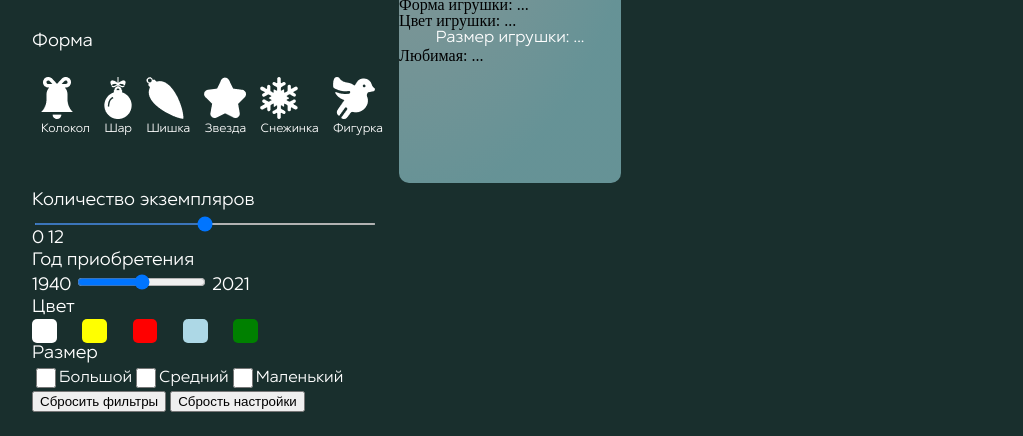
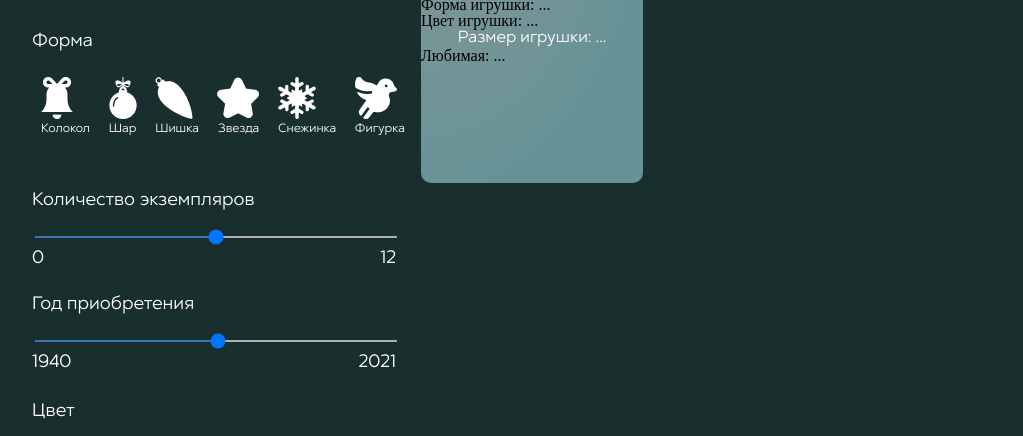
Before and after one commit to maxdanko2000/rsschool-private2021Q3, a website built with webpack: page christmas-task/html/toys.html in a window 1280 px wide. Shown: the part 287-723 px from the top of the page, without its empty margins (68-1091 px from the left). Built offline with nearby package versions, Linux system fonts and the light colour scheme; a web font is replaced by a local one.

Commit message:
feat: add styles to toys page

```diff
--- a/christmas-task/css/start.css
+++ b/christmas-task/css/start.css
@@ -17,19 +17,19 @@ body {
 .bg-item1 {
     width: 418px;
     height: 768px;
-    background: url(/christmas-task/assets/png/toy-bg.png);
+    background: url('/assets/png/toy-bg.png');
 }
 
 .bg-item2 {
     width: 246px;
     height: 446px;
     margin-top: 99px;
-    background: url(/christmas-task/assets/png/toy-bg2.png);
+    background: url('/assets/png/toy-bg2.png');
 }
 
 main {
     width: 100%;
-    background: url(/christmas-task/assets/png/start-bg.png);
+    background: url('/assets/png/start-bg.png');
 }
 
 .main-content-wrapper {
--- a/christmas-task/css/toys.css
+++ b/christmas-task/css/toys.css
@@ -261,8 +261,15 @@ main {
 
     width: 100%;
     height: 2px;
+    margin-top: 24px;
 }
 
+.count-toys-labels {
+    display: flex;
+    width: 100%;
+    justify-content: space-between;
+    margin-top: 7px;
+}
 
 .color-btn-list {
     display: flex;
@@ -270,6 +277,7 @@ main {
     height: 24px;
     justify-content: space-between;
     align-items: center;
+    margin-top: 16px;
 }
 
 .color-btn {
@@ -310,6 +318,17 @@ main {
     /* white */
 
     color: #FFFFFF;
+}
+
+.size-section {
+    margin-top: 35px;
+}
+
+.size-checkboxes {
+    display: flex;
+    width: 364px;
+    justify-content: space-between;
+    margin-top: 13px;
 }
 
 .right-section-toys {
@@ -363,6 +382,14 @@ main {
 
 }
 
+.year-toys {
+    margin-top: 24px;
+}
+
+.color-section {
+    margin-top: 27px;
+}
+
 footer {
     width: 100%;
     height: 100px;
--- a/christmas-task/html/toys.html
+++ b/christmas-task/html/toys.html
@@ -113,14 +113,24 @@
               <div class="count-toys">
                 <p class="count-toys-title">Количество экземпляров</p>
                 <input class="count-toys-input" type="range" min="0" max="12" />
-                <label class="count-toys-title" for="">0</label>
-                <label class="count-toys-title" for="">12</label>
+                <div class="count-toys-labels">
+                  <label class="count-toys-title" for="">0</label>
+                  <label class="count-toys-title" for="">12</label>
+                </div>
               </div>
               <div class="year-toys">
                 <p class="count-toys-title">Год приобретения</p>
-                <label class="count-toys-title" for="">1940</label>
-                <input type="range" min="1940" max="2021" />
-                <label class="count-toys-title" for="">2021</label>
+
+                <input
+                  class="count-toys-input"
+                  type="range"
+                  min="1940"
+                  max="2021"
+                />
+                <div class="count-toys-labels">
+                  <label class="count-toys-title" for="">1940</label>
+                  <label class="count-toys-title" for="">2021</label>
+                </div>
               </div>
             </div>
             <div class="color-section">
```
Also changed, not shown: christmas-task/index.html (+1 -1 lines).
